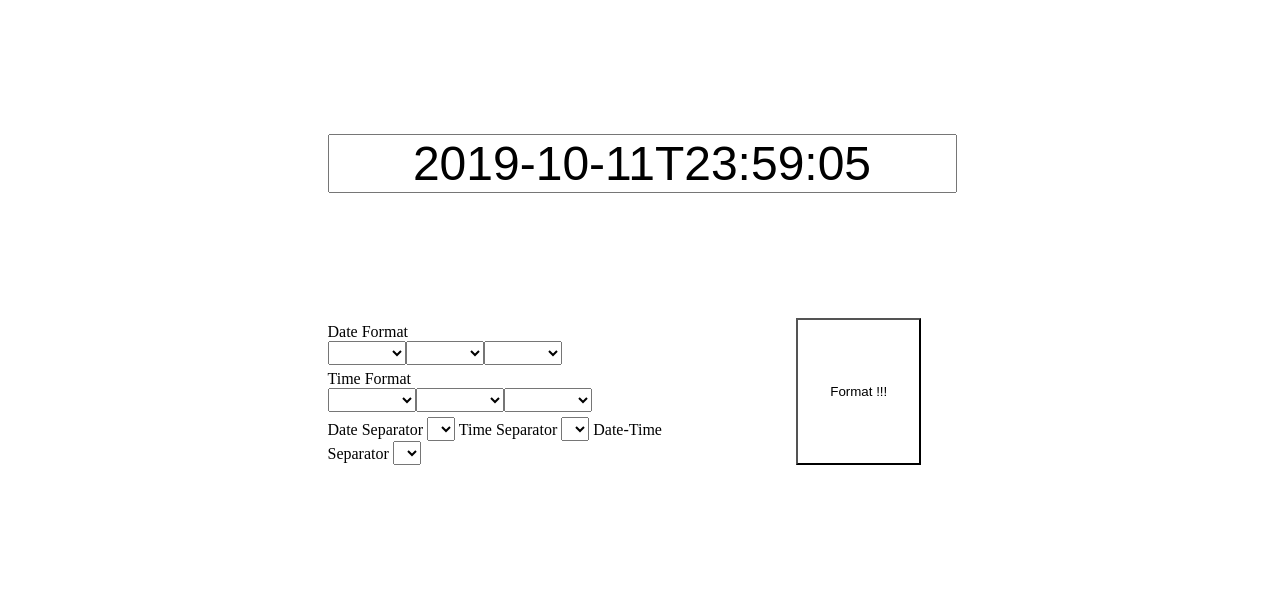
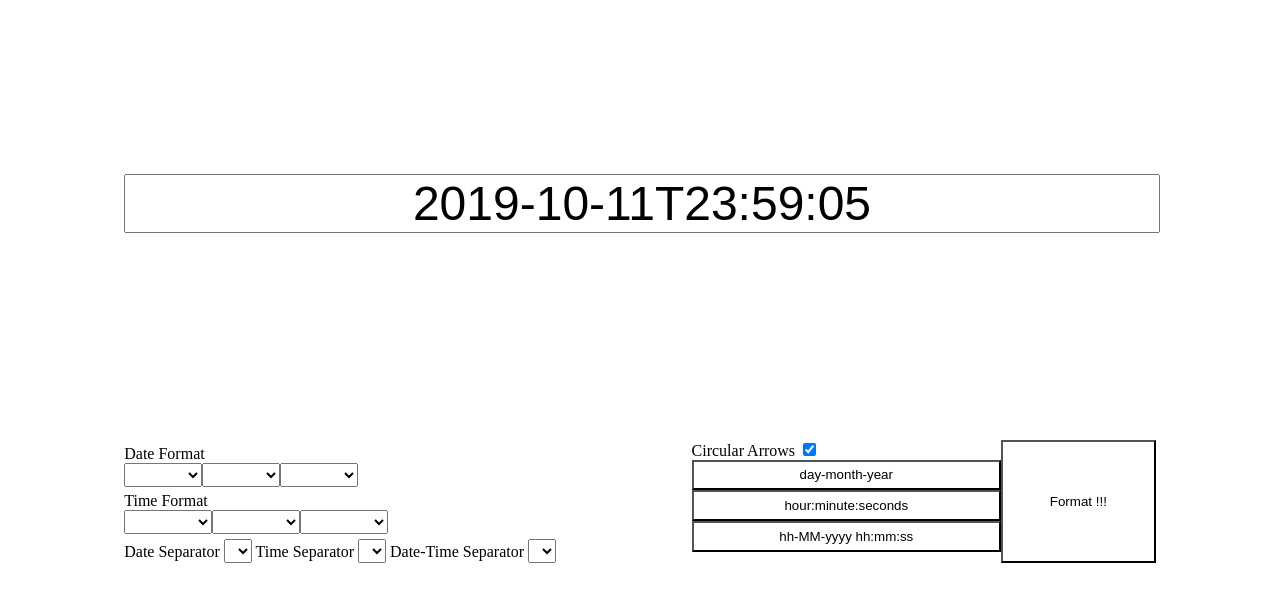
Before and after one commit to andreachirico11/Date-Mask-Directive, an Angular app: page / in a window 1280 px wide. Shown: the top 602 px of the page. Built offline with nearby package versions, Linux system fonts and the light colour scheme.

Commit message:
circular arrow behaviour added

```diff
--- a/src/app/app.component.css
+++ b/src/app/app.component.css
@@ -26,7 +26,6 @@ input {
   padding: 10% 0;
 }
 
-
 button {
   background-color: rgb(255, 255, 255);
   width: 100%;
@@ -36,13 +35,22 @@ button {
   cursor: pointer;
 }
 
+.defaults button {
+  height: 25%;
+}
+
+.defaults p {
+  height: 25%;
+  text-align: center;
+}
+
 body {
   font-family: Arial, Helvetica, sans-serif;
 }
 
 #controls {
   display: grid;
-    grid-template-columns: 60% 15% 20%;
+  grid-template-columns: 55% 30% 15%;
 }
 
 select {
@@ -61,5 +69,5 @@ select {
 }
 
 div p {
-    margin: 0
+  margin: 0;
 }
--- a/src/app/app.component.html
+++ b/src/app/app.component.html
@@ -39,7 +39,7 @@
       <div class="up_down_margin">
         <p>Time Format</p>
         <select
-          *ngFor="let i of [1, 2, 3]"
+          *ngFor="let i of [0,1,2]"
           [(ngModel)]="timeSelect[i]"
           required
           [name]="'timeSelect' + i"
@@ -47,7 +47,7 @@
           <option value="hh">Hour</option>
           <option value="mm">Minute</option>
           <option value="ss">Second</option>
-          <option value="xx" >Empty</option>
+          <option value="xx">Empty</option>
         </select>
       </div>
       <label class="up_down_margin">
@@ -79,7 +79,16 @@
         </select>
       </label>
     </form>
-    <div></div>
+    <div class="defaults">
+      <!-- <p>Default Values</p> -->
+      <label>
+          Circular Arrows
+          <input type="checkbox" [(ngModel)]="circularArrows"/>
+      </label>
+      <button (click)="defaultDateFormat()">day-month-year</button>
+      <button (click)="defaultTimeFormat()">hour:minute:seconds</button>
+      <button (click)="defaultDateTimeFormat()">hh-MM-yyyy hh:mm:ss</button>
+    </div>
     <button (click)="format()">Format !!!</button>
   </div>
 </div>
--- a/src/app/app.component.ts
+++ b/src/app/app.component.ts
@@ -26,6 +26,7 @@ export class AppComponent implements OnInit, AfterViewInit {
   defaultValue = "2019-10-11T23:59:05";
   public dateSelect: string[] = [];
   public timeSelect: string[] = [];
+  public circularArrows: boolean = true;
 
 
   ngOnInit() {
@@ -60,6 +61,9 @@ export class AppComponent implements OnInit, AfterViewInit {
       this.maskConfigOptions.dateTimeSeparator =
         Separators[this.dateTimeSeparator];
     }
+    //////////////////////////////
+    this.maskConfigOptions.circularArrowBehaviour = this.circularArrows;
+    /////////////////////////////////
     console.log(this.maskConfigOptions);
     setTimeout(() => {
       this.usingTheDirective = true;
@@ -109,4 +113,23 @@ export class AppComponent implements OnInit, AfterViewInit {
     }
     return indexes.length > 1 ? true : false;
   }
+
+  defaultDateFormat() {
+      this.dateSelect = ['dd', 'MM', 'yy'];
+      this.timeSelect = [];
+      this.format();
+    }
+
+    defaultTimeFormat() {
+      this.dateSelect = [];
+      this.timeSelect = ['hh', 'mm', 'ss'];
+      this.format();
+    }
+
+    defaultDateTimeFormat() {
+      this.dateSelect = ['dd', 'MM', 'yy'];
+      this.timeSelect = ['hh', 'mm', 'ss'];
+      this.format();
+  }
+
 }
--- a/src/app/mask-directive/mask-options.ts
+++ b/src/app/mask-directive/mask-options.ts
@@ -5,7 +5,8 @@ export type MaskConfigOptions = {
     timeSeparator?: Separators,
     dateTimeSeparator?: Separators,
     maxYear?: number,
-    minYear?: number
+    minYear?: number,
+    circularArrowBehaviour?: boolean
 }
 
 export enum Separators {
--- a/src/app/mask-directive/mask.directive.ts
+++ b/src/app/mask-directive/mask.directive.ts
@@ -19,8 +19,9 @@ export class MaskDirective implements OnInit {
   dateSeparator;
   dateTimeSeparator;
   timeSeparator;
-    maxYear;
-    minYear;
+  maxYear:number ;
+  minYear: number;
+  circularArrowBehaviour: boolean;
   dateOnlyMode: boolean;
 
   get splittedHtmlValueBeforeFormat(): string[] {
@@ -185,6 +186,7 @@ export class MaskDirective implements OnInit {
       this.timeSeparator = this.maskOptions.timeSeparator ? this.maskOptions.timeSeparator : Separators.colon;
       this.maxYear = this.maskOptions.maxYear ? this.maskOptions.maxYear : 2050;
       this.minYear = this.maskOptions.minYear ? this.maskOptions.minYear : 1970;
+      this.circularArrowBehaviour = this.maskOptions.circularArrowBehaviour ? this.maskOptions.circularArrowBehaviour : false;
   }
 
 
@@ -263,17 +265,24 @@ export class MaskDirective implements OnInit {
               cursorStartingPosition
           );
 
-        if (key === 'Tab') {
+      if (key === 'Tab' || key === 'Enter') {
           return true
       }
+
       event.preventDefault();
       if (key === 'Backspace' || key === 'Delete') {
           this.handleDelete(actualPosition);
       }
       if (key === 'ArrowLeft') {
+        if(this.circularArrowBehaviour) {
+            this.leftRightArrowValidator(actualPosition);
+        }
         this.handleCursor(this.getNextOrPrevDatatype(actualPosition, true))
       }
       if (key === 'ArrowRight') {
+          if(this.circularArrowBehaviour) {
+              this.leftRightArrowValidator(actualPosition);
+          }
           this.handleCursor(this.getNextOrPrevDatatype(actualPosition));
       }
       if (key === 'ArrowUp') {
@@ -295,7 +304,7 @@ export class MaskDirective implements OnInit {
                   this.handleYears(key);
                   return false;
               case dateTypes.HOURS:
-                    this.handleTimeValues(key, () => this.hour, newVal => this.hour = newVal, 24, dateTypes.HOURS);
+                  this.handleTimeValues(key, () => this.hour, newVal => this.hour = newVal, 25, dateTypes.HOURS);
                   return false;
               case dateTypes.MINUTES:
                   this.handleTimeValues(key, () => this.minute, newVal => this.minute = newVal, 60, dateTypes.MINUTES);
@@ -465,10 +474,22 @@ export class MaskDirective implements OnInit {
   increaseOrDecrease(valueToAdd: number, actualPosition: dateTypes, getter: () => string, setter: (newVal) => void, min: number, max: number, handlingYear?: boolean): void {
       let newNumber = Number(getter()) + valueToAdd;
       if (isNaN(newNumber)) {
-            setter(handlingYear ? '0001' : '01');
+          setter(handlingYear ? this.minYear : '0' + min.toString());
           this.handleCursor(actualPosition);
           return;
         }
+      if(this.circularArrowBehaviour === true) {
+          if(newNumber === (max + 1)) {
+              setter(handlingYear ? this.minYear : '0' + min.toString());
+          }
+          else if(newNumber === (min - 1)) {
+            setter(handlingYear ? this.maxYear : max.toString());
+          }
+          else {
+              setter(("00000" + newNumber.toString()).slice(handlingYear ? -4 : - 2));
+          }
+          this.handleCursor(actualPosition);
+      } else {
           if (newNumber === (min - 1) || newNumber > max) {
               this.handleCursor(this.getNextOrPrevDatatype(actualPosition));
               return;
@@ -485,6 +506,7 @@ export class MaskDirective implements OnInit {
               this.handleCursor(this.getNextOrPrevDatatype(actualPosition));
           } else {
               this.handleCursor(actualPosition);
+          }
       }
   }
 
@@ -510,6 +532,12 @@ export class MaskDirective implements OnInit {
           }
       }
       return true;
+  }
+
+  leftRightArrowValidator(actualPosition: dateTypes): void {
+      if(!this.monthOrDayValidator()) {
+          this.handleDelete(actualPosition);
+      }
   }
 
 
```
Lines whose indentation alone changed are shown as unchanged.
